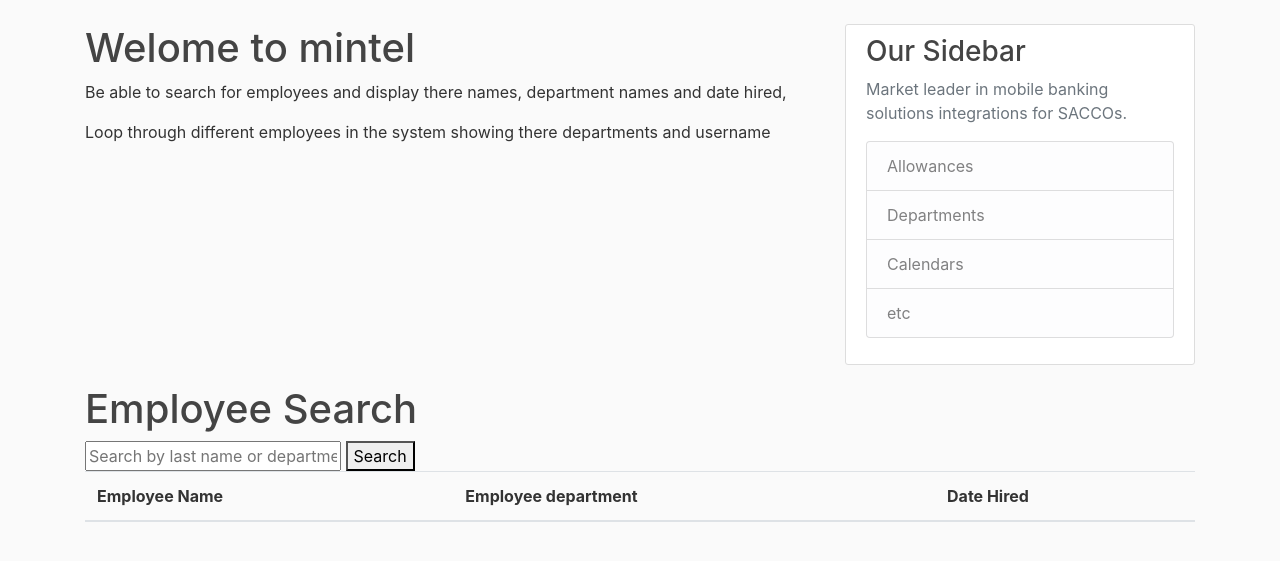
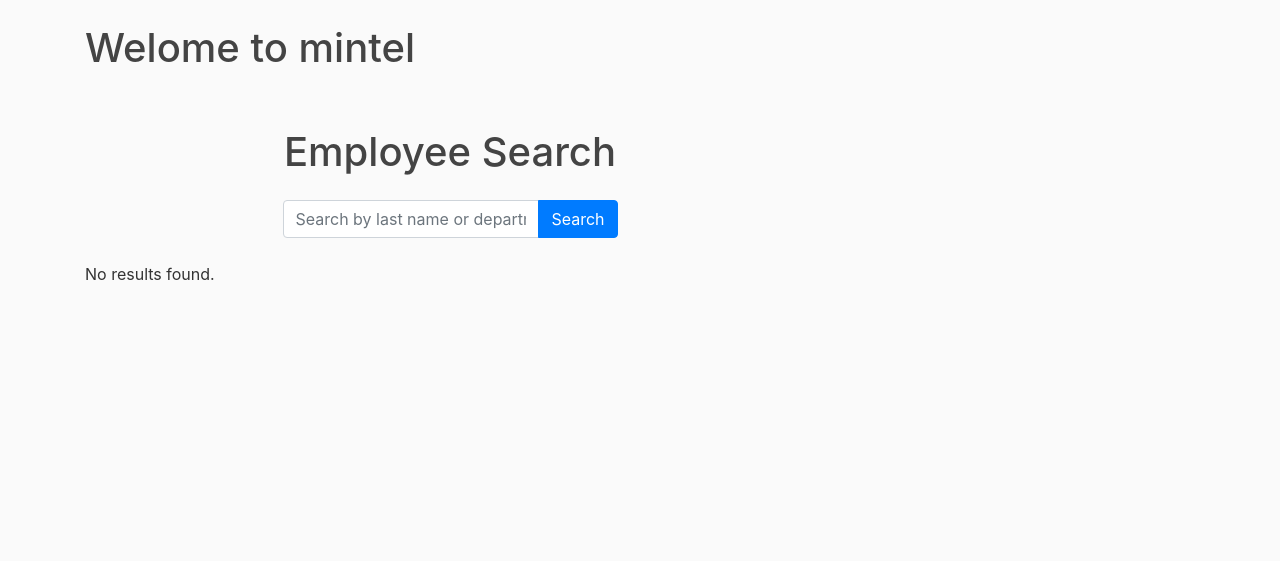
Before and after one commit to judejudo/mintel_employees_sys, a Flask app: page / in a window 1280 px wide. Shown: the part 56-617 px from the top of the page. Run offline with Flask 3, Linux system fonts and the light colour scheme; lists and menus that the app fills with data are empty; some libraries are stand-ins or nearby versions.

Commit message:
payroll data

```diff
--- a/app.py
+++ b/app.py
@@ -31,6 +31,10 @@
         cur.execute(query, ('%' + q + '%', '%' + q + '%'))
         results = cur.fetchall()
         cur.close()
+
+        print("Fetched Data:")
+        for row in results:
+            print(row)
         return render_template('home.html', results=results, query=q)
     else:
         return render_template('home.html', results=[], query=q)
@@ -63,17 +67,25 @@
         # You can perform database queries here to fetch data for the dashboard
         cur = mysql.connection.cursor()
         cur.execute("""
-            SELECT a.allowance_name, pa.amount, p.basic_salary
-            FROM payroll_allowances pa
-            JOIN allowances a ON a.allowance_id = pa.allowance_id
-            JOIN payroll p ON pa.payroll_id = p.payroll_id
+            SELECT p.date_created, p.basic_salary,  p.total_deductions, p.total_allowances, p.net_income
+            FROM payroll p
             JOIN employees e ON p.employee_id = e.employee_id
             WHERE e.username = %s
-            """,(username,)
-        )
+
+        """, (username,))
         allowances = cur.fetchall()
         cur.close()
-        return render_template('dashboard.html', title='Dashboard', username=username, allowances=allowances)
+
+        cur = mysql.connection.cursor()
+        cur.execute("""
+            SELECT *
+            FROM payroll p
+            JOIN employees e ON e.employee_id = p.employee_id
+            WHERE username = %s """,(username,))
+        payroll_details = cur.fetchone()
+        cur.close
+        print(payroll_details)
+        return render_template('dashboard.html', title='Dashboard', username=username, allowances=allowances, payroll_details=payroll_details)
     else:
         flash('Please login first', 'danger')
         return redirect(url_for('login'))
--- a/templates/home.html
+++ b/templates/home.html
@@ -1,14 +1,55 @@
 {% extends "layout.html" %}
 {% block content %}
     <h1>Welome to mintel</h1>
-    <p> Be able to search for employees and display there names, department names and  date hired, </p>
-    <p> Loop through different employees in the system showing there departments and username</p>
-
-    {% for result in results %}
-        <tr>
-            <td>{{ result.last_name }}</td>
-            <td>{{ result.department_name }}</td>
-            <td>{{ result.date_hired }} </td>
-        </tr>
-    {% endfor %}
+    {%if 'username' not in session %}
+    <div class="container">
+      <div class="row">
+          <div class="col-md-6 offset-md-3">
+              <div class="text-center mt-5 mb-4">
+                  <h1>Employee Search</h1>
+              </div>
+              <form action="/" method="GET" class="mb-4">
+                  <div class="input-group">
+                      <input type="text" name="q" class="form-control" placeholder="Search by last name or department">
+                      <div class="input-group-append">
+                          <button type="submit" class="btn btn-primary">Search</button>
+                      </div>
+                  </div>
+              </form>
+          </div>
+      </div>
+    </div>
+    {% endif %}
+    <!-- Display Search Results -->
+    {% if results %}
+    <h2>Search Results</h2>
+    <div class="container">
+        <div class="row">
+            <div class="col-md-12">
+                <table class="table table-striped table-bordered">
+                    <thead class="thead-dark">
+                        <tr>
+                            <th>Employee Name</th>
+                            <th>Username</th>
+                            <th>Employee Department</th>
+                            <th>Date Hired</th>
+                        </tr>
+                    </thead>
+                    <tbody>
+                        {% for result in results %}
+                        <tr>
+                            <td>{{ result[0] }}</td> <!-- Last Name -->
+                            <td>{{ result[1] }}</td> <!-- Username -->
+                            <td>{{ result[2] }}</td> <!-- Department -->
+                            <td>{{ result[3] }}</td> <!-- Date Hired -->
+                        </tr>
+                        {% endfor %}
+                    </tbody>
+                </table>
+            </div>
+        </div>
+    </div>
+    {% else %}
+        <p>No results found.</p>
+    {% endif %}
 {%  endblock content %}
--- a/templates/layout.html
+++ b/templates/layout.html
@@ -57,7 +57,7 @@
             {% endwith %}
             {% block content %}{% endblock %}
         </div>
-        <div class="col-md-4">
+        <!-- <div class="col-md-4">
           <div class="content-section">
             <h3>Our Sidebar</h3>
             <p class='text-muted'>Market leader in mobile banking solutions integrations for SACCOs.
@@ -69,27 +69,9 @@
               </ul>
             </p>
           </div>
-        </div>
+        </div> -->
       </div>
 
-      {%if 'username' not in session %}
-        <div>
-          <h1>Employee Search</h1>
-          <form action="" method="GET">
-              <input type="text" name="q" placeholder="Search by last name or department">
-              <button type="submit">Search</button>
-          </form>
-        </div>
-        <table class="table is-fullwidth">
-          <thead>
-            <tr>
-              <th>Employee Name</th>
-              <th>Employee department</th>
-              <th>Date Hired</th>
-            </tr>
-          </thead>
-        </table>
-      {% endif %}
     </main>
 
 
```
Also changed, not shown: templates/dashboard.html (+39 -7 lines).
